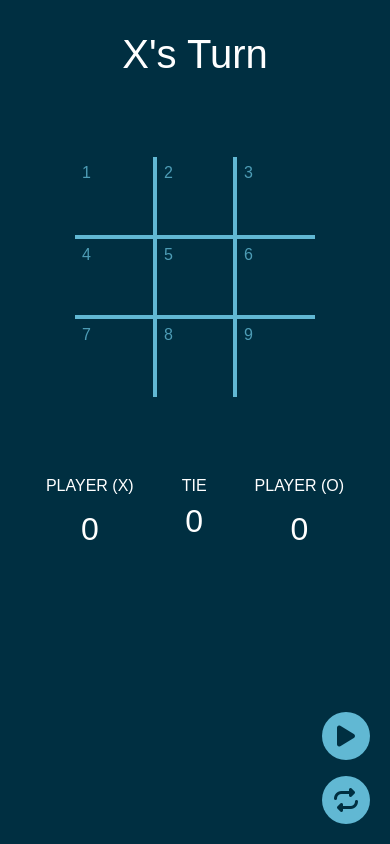
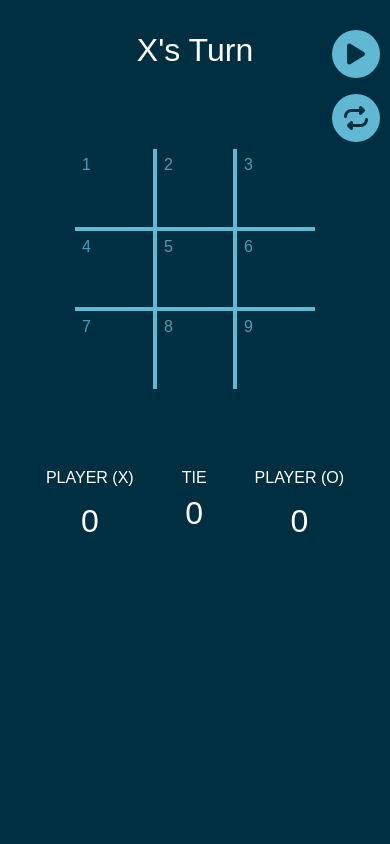
Before and after one commit to tmneth/tic-tac-toe, a plain HTML site: page src/html/index.html in a window 390 px wide. Drawn offline with Linux system fonts and the light colour scheme; sample sign-in values are in the browser's storage.

Commit message:
Change position of the controls

```diff
--- a/src/css/style.css
+++ b/src/css/style.css
@@ -176,9 +176,9 @@ form > div > input {
 
   .restart-session {
     position: absolute;
-    bottom: 20px;
-    right: 20px;
-    top: auto;
+    top: 10px;
+    right: 10px;
+    bottom: auto;
     left: auto;
   }
   .form-controls {
@@ -189,6 +189,9 @@ form > div > input {
 
   .styled-button {
     width: 100% !important;
+  }
+  #turn {
+    font-size: 2rem;
   }
 }
 
```
